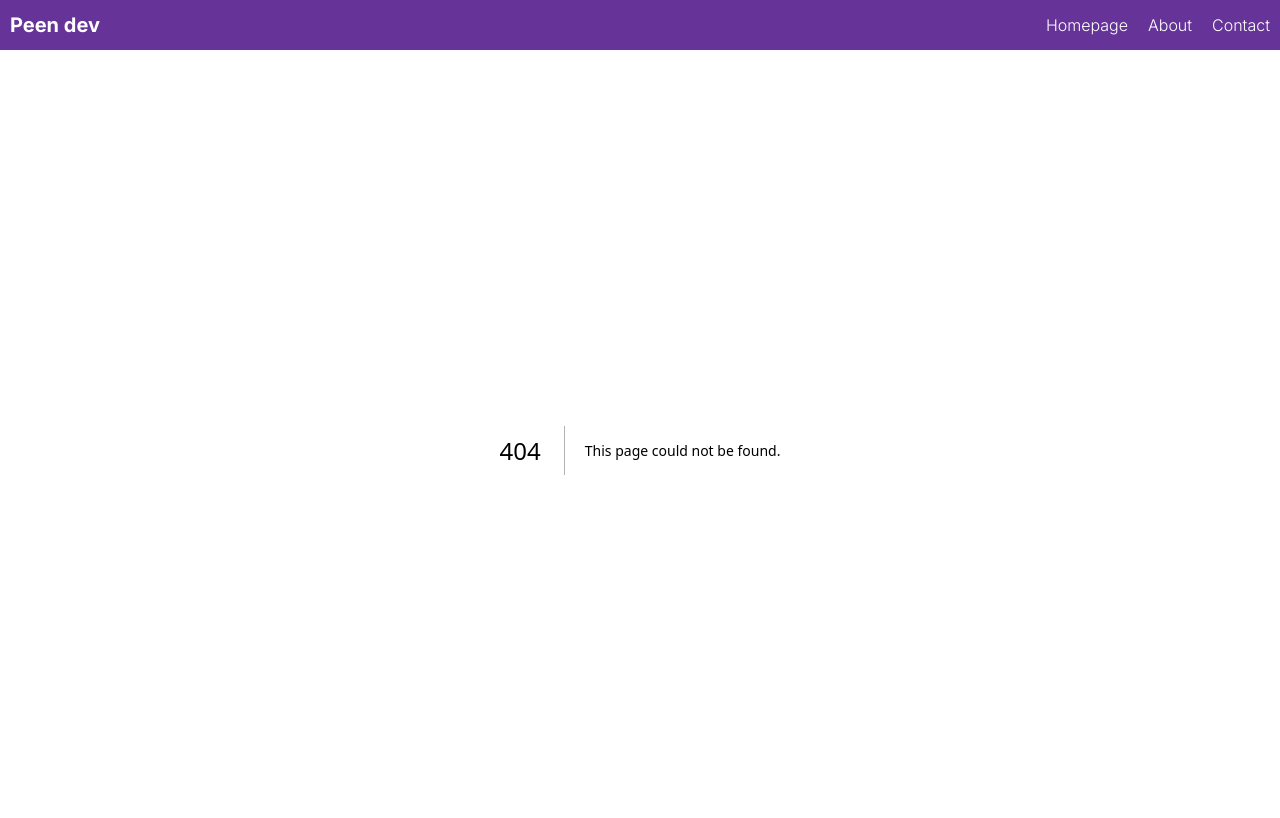
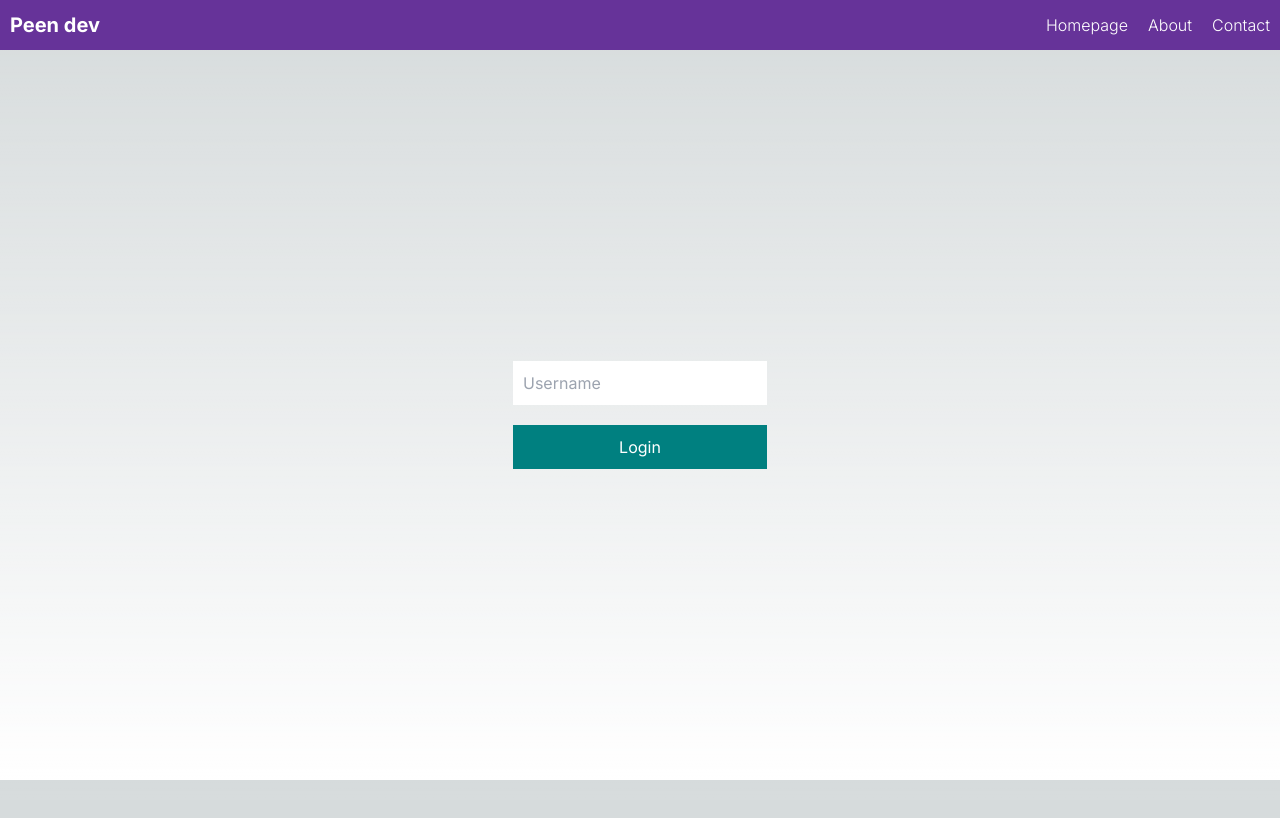
Before and after one commit to SmallPeenwow/typescript-for-beginners, a Next.js app in the folder react/: page /4-usestate-example in a window 1280 px wide. Before the commit this address had no page. Shown: the top 818 px of the page. Built offline with nearby package versions, Linux system fonts and the light colour scheme.

Commit message:
TypeScript React UseState Done

```diff
--- /dev/null
+++ b/react/src/app/4-usestate-example/page.tsx
@@ -0,0 +1,37 @@
+import { UserType } from '@/types/UserType.type';
+import React, { useState } from 'react';
+
+const UseStateExample = () => {
+	const [username, setUsername] = useState('');
+	const [user, setUser] = useState<UserType | null>(null);
+
+	const handleChange = (e: React.ChangeEvent<HTMLInputElement>) => {
+		setUsername(e.target.value);
+	};
+
+	const handleClick = (e: React.MouseEvent<HTMLButtonElement>) => {
+		e.preventDefault();
+
+		setUser({
+			name: username,
+			sessionId: Math.random(),
+		});
+	};
+
+	return (
+		<div className='useStateExample'>
+			{user ? (
+				`${user.name} logged in`
+			) : (
+				<form>
+					<input type='text' placeholder='Username' onChange={handleChange} />
+					<button onClick={handleClick}>Login</button>
+				</form>
+			)}
+			{/* BE AWARE */}
+			{user?.name}
+		</div>
+	);
+};
+
+export default UseStateExample;
--- a/react/src/app/page.tsx
+++ b/react/src/app/page.tsx
@@ -3,6 +3,7 @@
 import PropsExample from './1-props-example/page';
 import ChildrenPropExample from './2-children-prop-example/page';
 import EventExample from './3-event-example/page';
+import UseStateExample from './4-usestate-example/page';
 
 export default function Home() {
 	return (
@@ -89,6 +90,7 @@
 			<PropsExample />
 			<ChildrenPropExample />
 			<EventExample />
+			<UseStateExample />
 		</>
 	);
 }
--- /dev/null
+++ b/react/src/types/UserType.type.ts
@@ -0,0 +1,4 @@
+export type UserType = {
+	sessionId: number;
+	name: string;
+};
```
